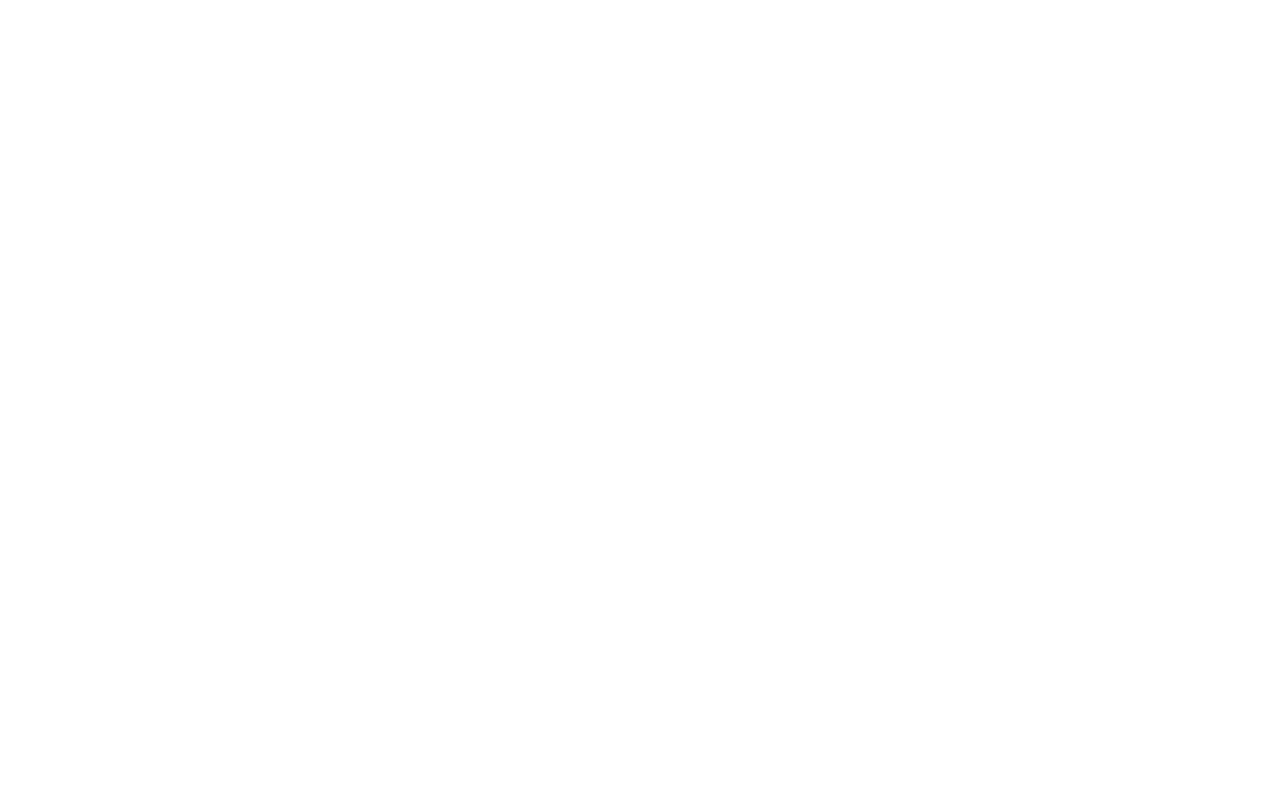
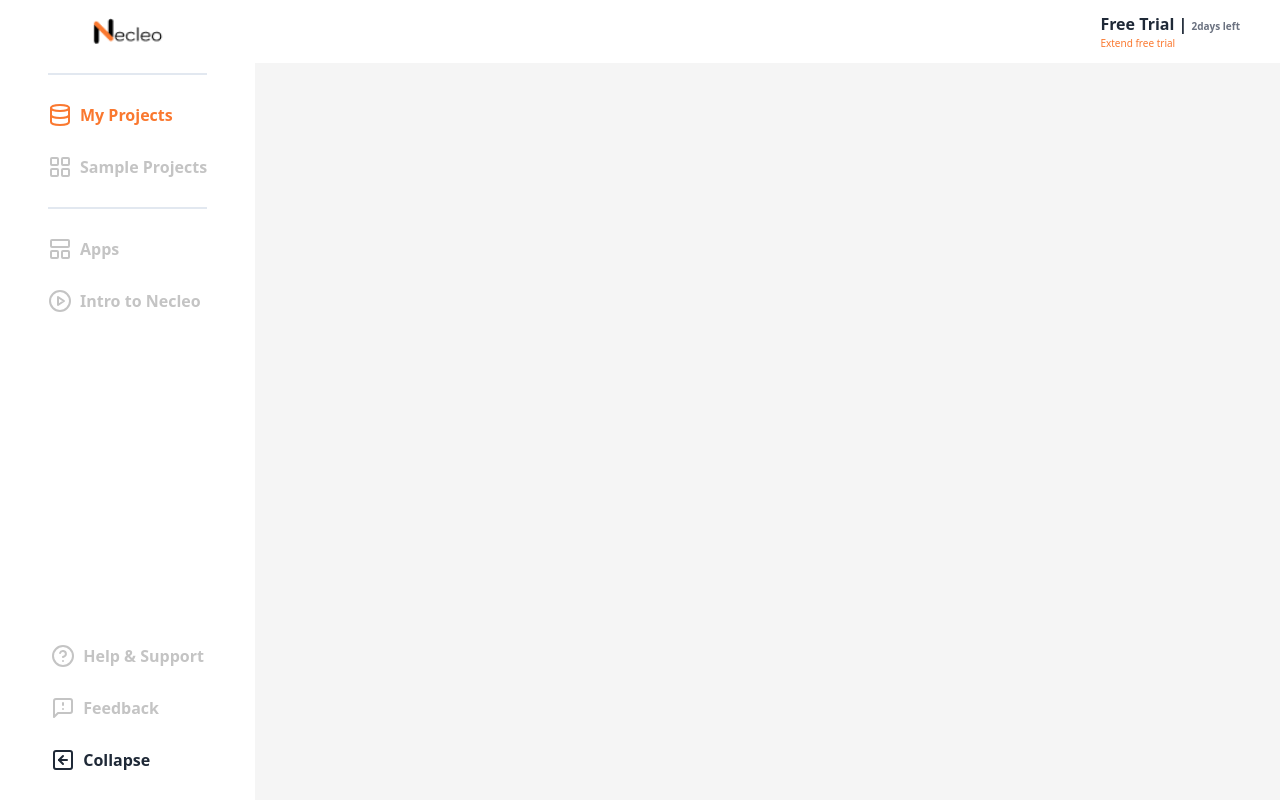
Before and after one commit to narayan-raghuwanshi/imangi, a Next.js app: page / in a window 1280 px wide. Built offline with nearby package versions, Linux system fonts and the light colour scheme.

Commit message:
sidebar and navbar done

```diff
--- a/app/(dashboard)/page.tsx
+++ b/app/(dashboard)/page.tsx
@@ -1,10 +1,9 @@
-import { UserButton } from '@clerk/nextjs'
-import Image from 'next/image'
+import Sidebar from '@/components/Sidebar'
+import { ArrowLeftSquare } from 'lucide-react'
 
 export default function Dashboard() {
   return (
     <>
-      <UserButton />
     </>
   )
 }
--- a/app/layout.tsx
+++ b/app/layout.tsx
@@ -3,6 +3,8 @@
 import './globals.css'
 import { cn } from '@/lib/utils'
 import { ClerkProvider } from '@clerk/nextjs'
+import Navbar from '@/components/Navbar'
+import Sidebar from '@/components/Sidebar'
 
 export const fontSans = FontSans({
   subsets: ["latin"],
@@ -23,9 +25,13 @@
     <ClerkProvider>
       <html lang="en">
         <body className={cn(
-          "min-h-screen bg-background font-sans antialiased",
+          "min-h-screen bg-[#f5F5F5] font-sans antialiased",
           fontSans.variable
-        )}>{children}</body>
+        )}>
+          <Navbar />
+          {children}
+          <Sidebar/>
+        </body>
       </html>
     </ClerkProvider>
   )
--- /dev/null
+++ b/components/Navbar.tsx
@@ -0,0 +1,30 @@
+import { UserButton } from '@clerk/nextjs'
+import Image from 'next/image'
+import React from 'react'
+
+const Navbar = () => {
+    return (
+        <nav className='bg-white'>
+            <div className='flex justify-between items-center px-4 md:px-10 py-3'>
+                <div>
+                    <Image
+                        src={"/logo.png"}
+                        alt='logo'
+                        width={80}
+                        height={30}
+                        className='ml-[42px]'
+                        quality={100} />
+                </div>
+                <div className='flex justify-end space-x-5'>
+                    <div className='flex flex-col justify-center items-start'>
+                        <p className='font-semibold text-md text-gray-800'>Free Trial | <span className='text-[10px] text-gray-500'> 2days left</span> </p>
+                        <p className='text-[10px] text-[#FA782F]'>Extend free trial</p>
+                    </div>
+                    <UserButton />
+                </div>
+            </div>
+        </nav>
+    )
+}
+
+export default Navbar
--- /dev/null
+++ b/components/Sidebar.tsx
@@ -0,0 +1,87 @@
+"use client"
+import Image from 'next/image'
+import React, { useState } from 'react'
+import { bottomItemsSidebar, topItemsSidebar } from './constants'
+import Link from 'next/link'
+import { cn } from '@/lib/utils'
+import { ArrowLeftSquare, ArrowRightSquare } from 'lucide-react'
+import { usePathname } from 'next/navigation'
+
+const Sidebar = () => {
+    const pathName = usePathname();
+    const [open, setOpen] = useState<Boolean>(true);
+
+    return (
+        <div>
+            <div className={cn('bg-white left-0 w-fit px-[23.5px] md:px-12 fixed inset-0 z-50 pt-5 flex flex-col justify-between items-center', (!open) ? 'hidden' : '')}>
+                <div className='flex flex-col space-y-7'>
+                    <div className='self-center'>
+                        <Image
+                            src={"/logo.png"}
+                            alt='logo'
+                            width={80}
+                            height={40}
+                            className='-mt-0.5'
+                            quality={100} />
+                    </div>
+                    <hr className='border-t-2 bg-[#c4c4c4]' />
+                    <div className='flex flex-col space-y-7'>
+                        {topItemsSidebar.map((item, index) => (
+                            <Link
+                                href={item.href}
+                                key={item.href}
+                                className={cn('font-semibold gap-2 text-[#c4c4c4] hover:text-[#FA782F] transition', (index > 1) ? 'hidden' : 'flex', (pathName == item.href) ? 'text-[#FA782F]' : '')}>
+                                {item.icon}
+                                {item.title}
+                            </Link>
+                        ))}
+                    </div>
+                    <hr className='border-t-2 bg-[#c4c4c4]' />
+                    <div className='flex flex-col gap-7'>
+                        {topItemsSidebar.map((item, index) => (
+                            <Link
+                                href={item.href}
+                                key={item.href}
+                                className={cn('font-semibold gap-2 text-[#c4c4c4] hover:text-[#FA782F] transition', (index > 1) ? 'flex' : 'hidden', (pathName == item.href) ? 'text-[#FA782F]' : '')}>
+                                {item.icon}
+                                {item.title}
+                            </Link>
+                        ))}
+                    </div>
+                </div>
+                <div className='flex flex-col gap-7'>
+                    {bottomItemsSidebar.map((item) => (
+                        <Link
+                            key={item.href}
+                            href={item.href}
+                            className={cn('flex font-semibold gap-2 text-[#c4c4c4] hover:text-[#FA782F] transition', (pathName == item.href) ? 'text-[#FA782F]' : '')}>
+                            {item.icon}
+                            {item.title}
+                        </Link>
+                    ))}
+                    <button
+                        className='flex mb-7 gap-2 font-semibold text-gray-800 hover:text-gray-700 transition'
+                        onClick={() => {
+                            setOpen(!open)
+                        }}>
+                        <ArrowLeftSquare />
+                        Collapse
+                    </button>
+                </div>
+            </div>
+            <div className={cn('flex fixed bottom-8 left-10 bg-white px-3 py-2 rounded-md hover:border-gray-300 transition hover:border', (open) ? 'hidden' : '')}>
+                <button
+                    className='flex gap-2 text-gray-800 font-semibold hover:text-gray-700 transition'
+                    onClick={() => {
+                        setOpen(!open)
+                    }}>
+                    Open
+                    <ArrowRightSquare />
+                </button>
+            </div>
+        </div>
+
+    )
+}
+
+export default Sidebar
--- /dev/null
+++ b/components/constants.tsx
@@ -0,0 +1,45 @@
+import {
+    Database,
+    HelpCircle,
+    LayoutGrid,
+    LayoutPanelTop,
+    MessageSquareWarning,
+    PlayCircle
+} from "lucide-react";
+
+export const topItemsSidebar = [
+    {
+        "title": "My Projects",
+        "icon": <Database />,
+        "href": "/"
+    },
+    {
+        "title": "Sample Projects",
+        "icon": <LayoutGrid />,
+        "href": "/sampleprojects"
+    },
+    {
+        "title": "Apps",
+        "icon": <LayoutPanelTop />,
+        "href": "/apps"
+    },
+    {
+        "title": "Intro to Necleo",
+        "icon": <PlayCircle />,
+        "href": "/intro"
+    }
+]
+
+
+export const bottomItemsSidebar = [
+    {
+        "title": "Help & Support",
+        "icon": <HelpCircle/>,
+        "href": "/support"
+    },
+    {
+        "title": "Feedback",
+        "icon": <MessageSquareWarning />,
+        "href": "/feedback"
+    }
+]
--- a/package.json
+++ b/package.json
@@ -10,6 +10,7 @@
   },
   "dependencies": {
     "@clerk/nextjs": "^4.29.1",
+    "@radix-ui/react-dialog": "^1.0.5",
     "class-variance-authority": "^0.7.0",
     "clsx": "^2.0.0",
     "lucide-react": "^0.302.0",
```
Also changed, not shown: public/logo.png (added), 1 other file (tests, documents, lock files or other folders).
